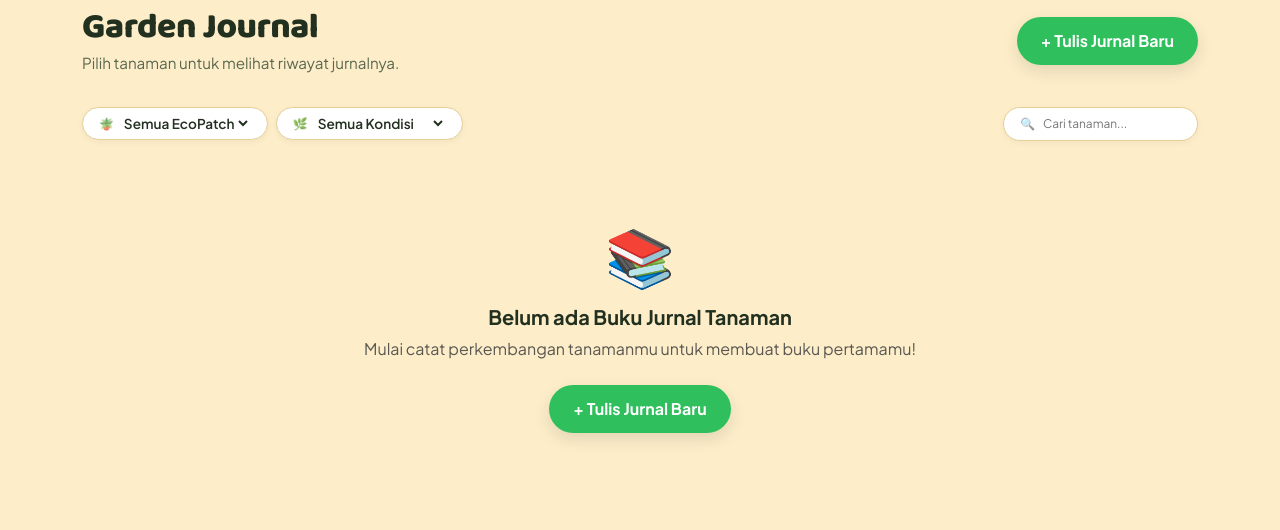
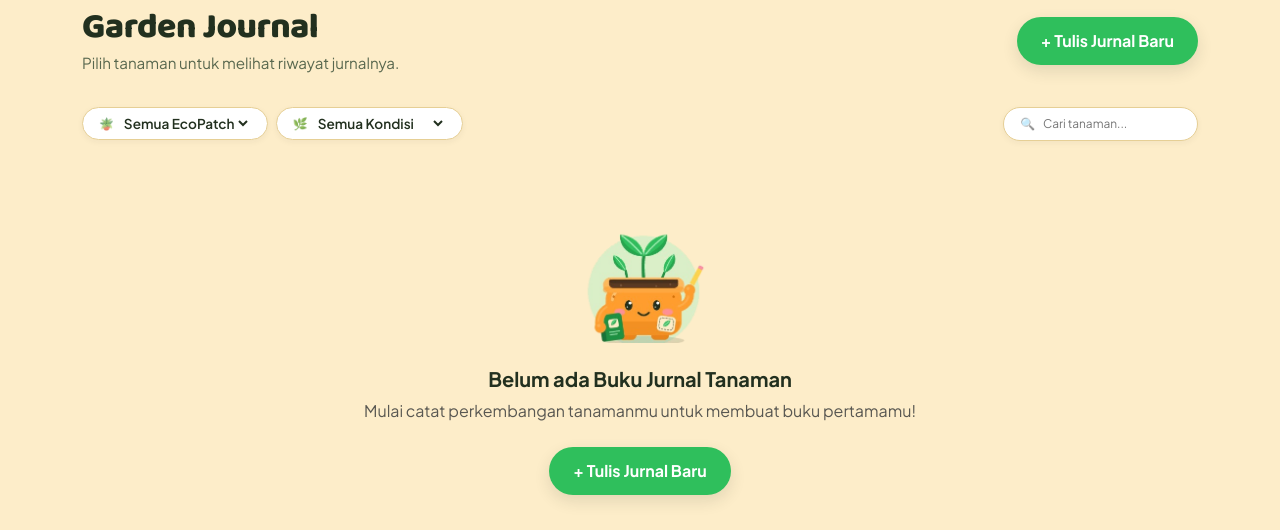
Before and after one commit to pbpa02-ecopatch/ecopatch-web, a Django app: page /journal/ in a window 1280 px wide. Shown: the part 118-648 px from the top of the page. Run offline with Django 5.2, Linux system fonts and the light colour scheme; the visitor is signed in with stand-in values (Sample User, id 1); data that the repository does not hold is empty; some libraries are stand-ins or nearby versions.

Commit message:
feat(garden-journal): pasang maskot Petak mencatat di empty state rak buku

```diff
--- a/templates/garden_journal/partials/book_grid.html
+++ b/templates/garden_journal/partials/book_grid.html
@@ -1,3 +1,4 @@
+{% load static %}
 {% if books %}
     <div class="book-shelf-grid">
         {% for book in books %}
@@ -30,7 +31,7 @@
     </div>
 {% else %}
     <div class="text-center py-5 my-4">
-        <div style="font-size: 3.5rem;">📚</div>
+        <img src="{% static 'img/mascot/petak-mencatat.png' %}" alt="Petak Mencatat" style="width: 140px; height: auto; max-width: 100%;" class="mb-3">
         <h5 class="fw-bold mt-2">Belum ada Buku Jurnal Tanaman</h5>
         <p class="text-muted">Mulai catat perkembangan tanamanmu untuk membuat buku pertamamu!</p>
         <a href="{% url 'garden_journal:create' %}" class="btn btn-success mt-2">
```
Also changed, not shown: static/img/mascot/petak-mencatat.png (added).
